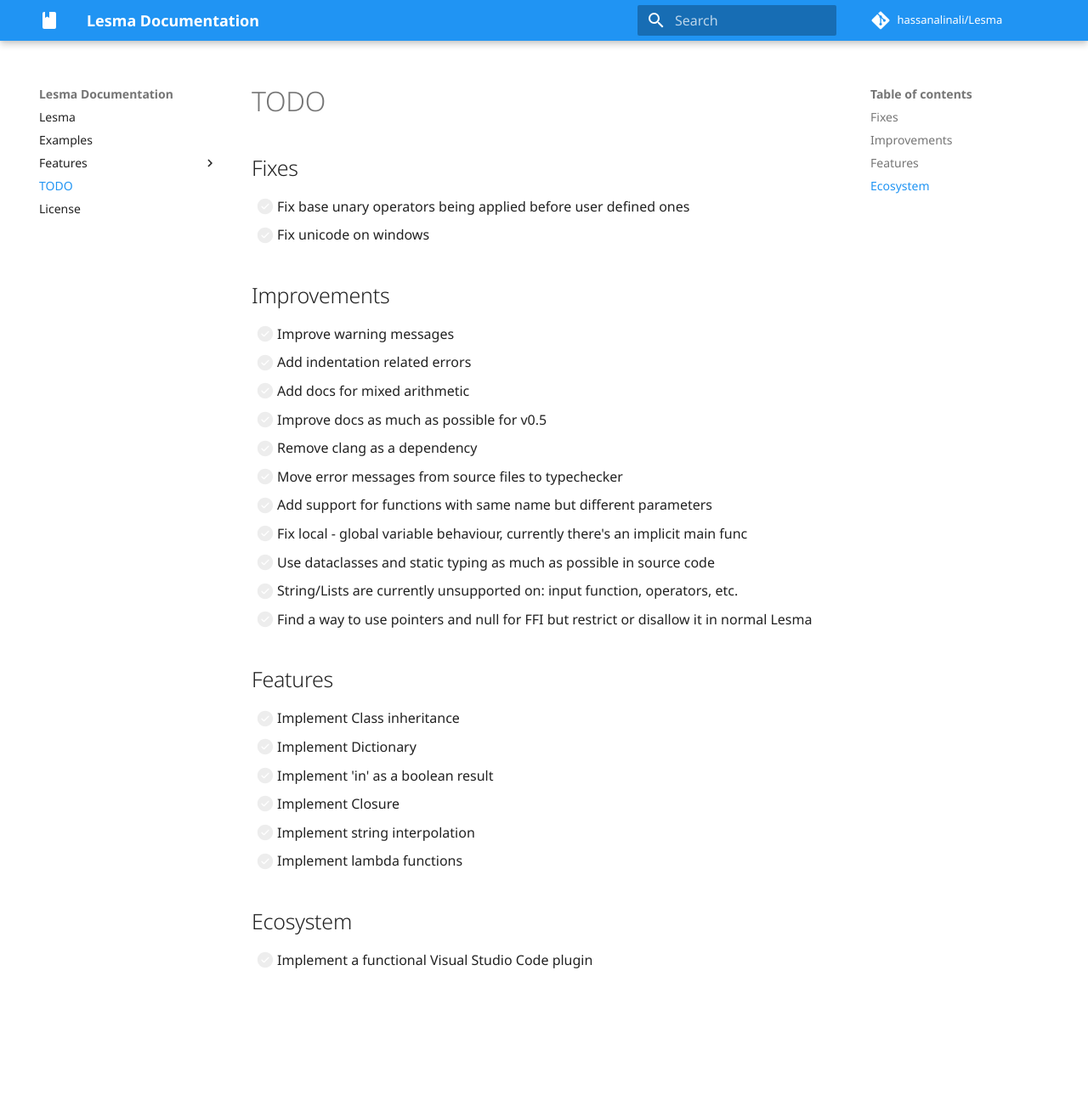
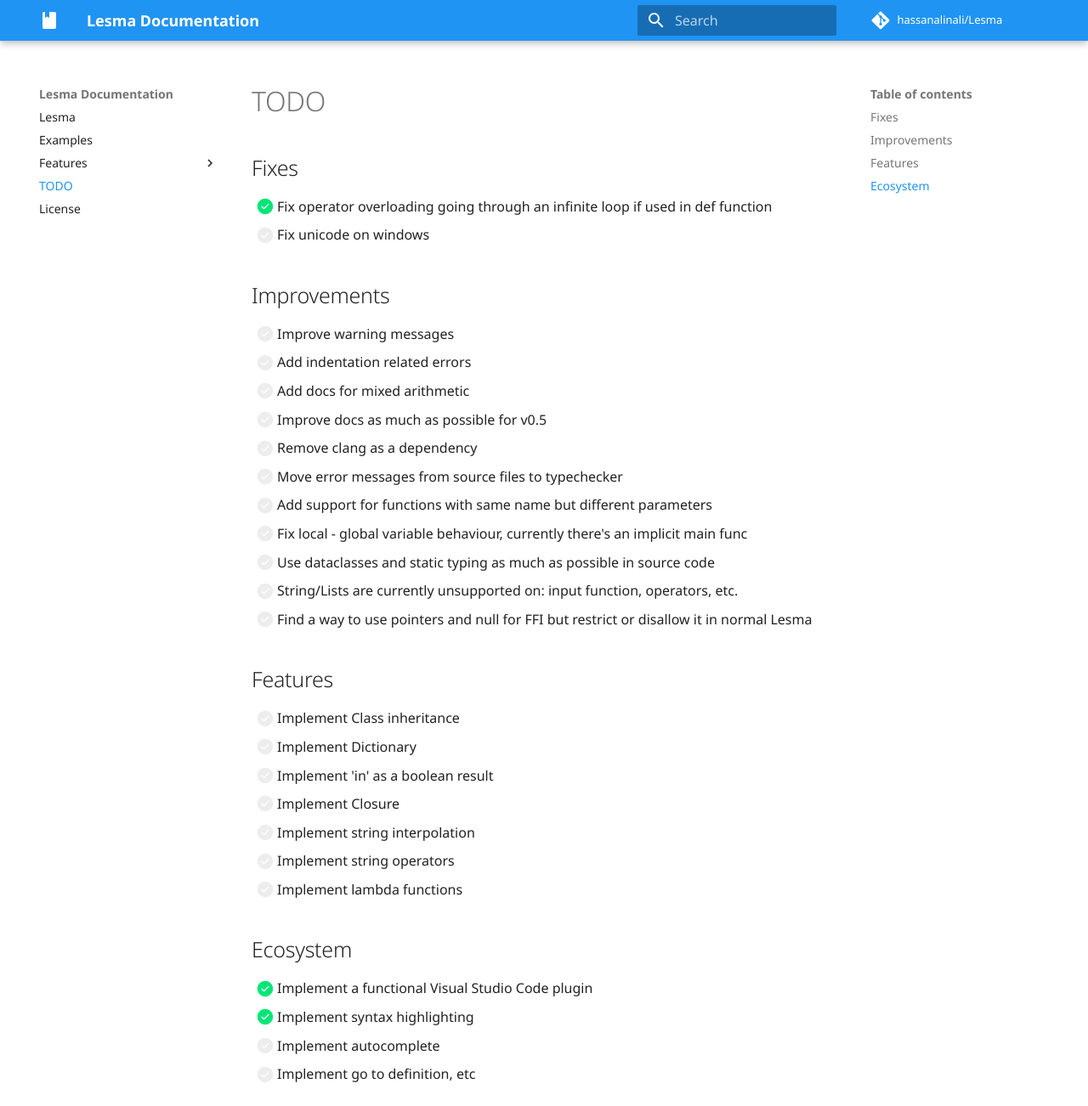
Before and after one commit to alinalihassan/pyLesma, an MkDocs documentation site: the page built from docs/TODO.md, in a window 1280 px wide and 1302 px high. Shown: the whole window at 85% size. Built offline with MkDocs 1.6.1 and Material for MkDocs 9.7.7, drawn with Linux system fonts in a browser that asks for light colours; comment, search, counter and statistics services are not loaded.

Commit message:
Fixed endless loop in overloading functions if used the overloaded op

```diff
--- a/docs/TODO.md
+++ b/docs/TODO.md
@@ -1,7 +1,7 @@
 # TODO
 
 ## Fixes
-- [ ] Fix base unary operators being applied before user defined ones
+- [x] Fix operator overloading going through an infinite loop if used in def function
 - [ ] Fix unicode on windows
 
 ## Improvements
@@ -23,7 +23,11 @@
 - [ ] Implement 'in' as a boolean result
 - [ ] Implement Closure
 - [ ] Implement string interpolation
+- [ ] Implement string operators
 - [ ] Implement lambda functions
 
 ## Ecosystem
-- [ ] Implement a functional Visual Studio Code plugin
+- [x] Implement a functional Visual Studio Code plugin
+- [x] Implement syntax highlighting
+- [ ] Implement autocomplete
+- [ ] Implement go to definition, etc
```
Also changed, not shown: 1 other file.
